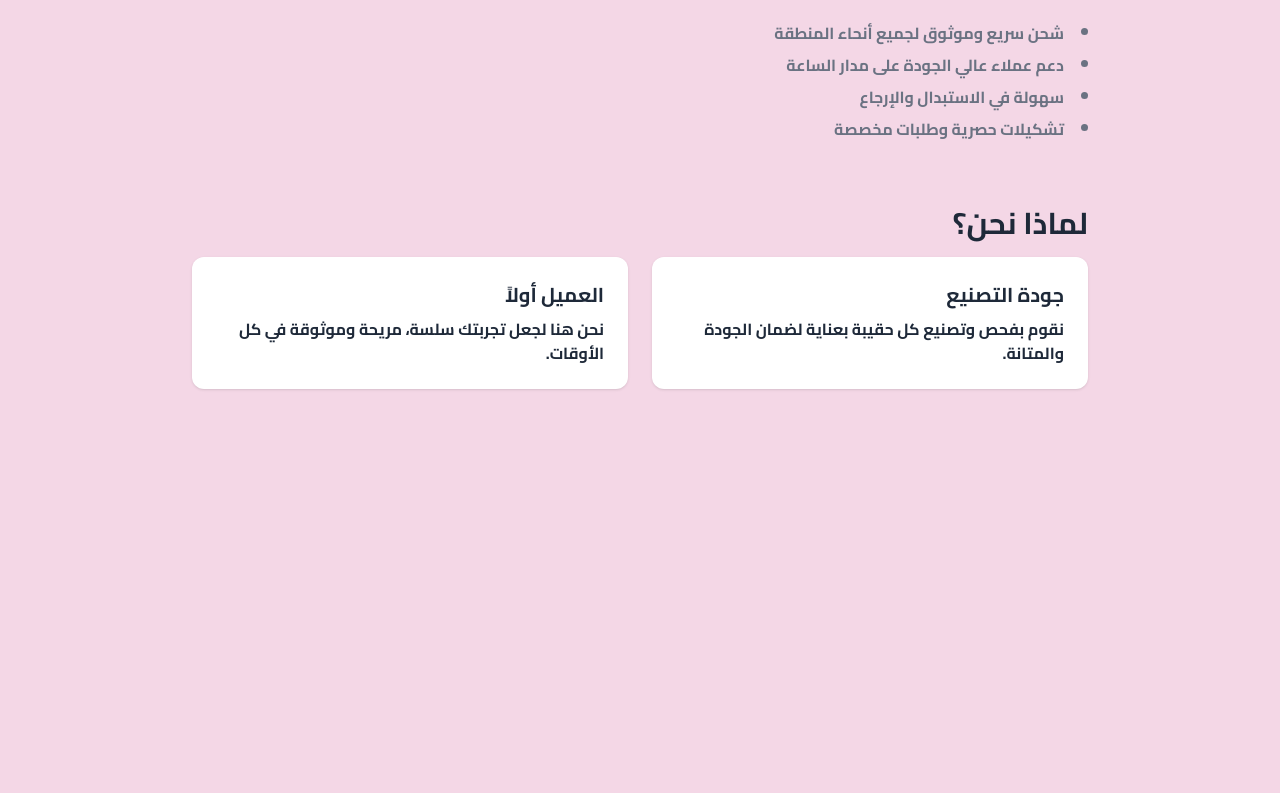
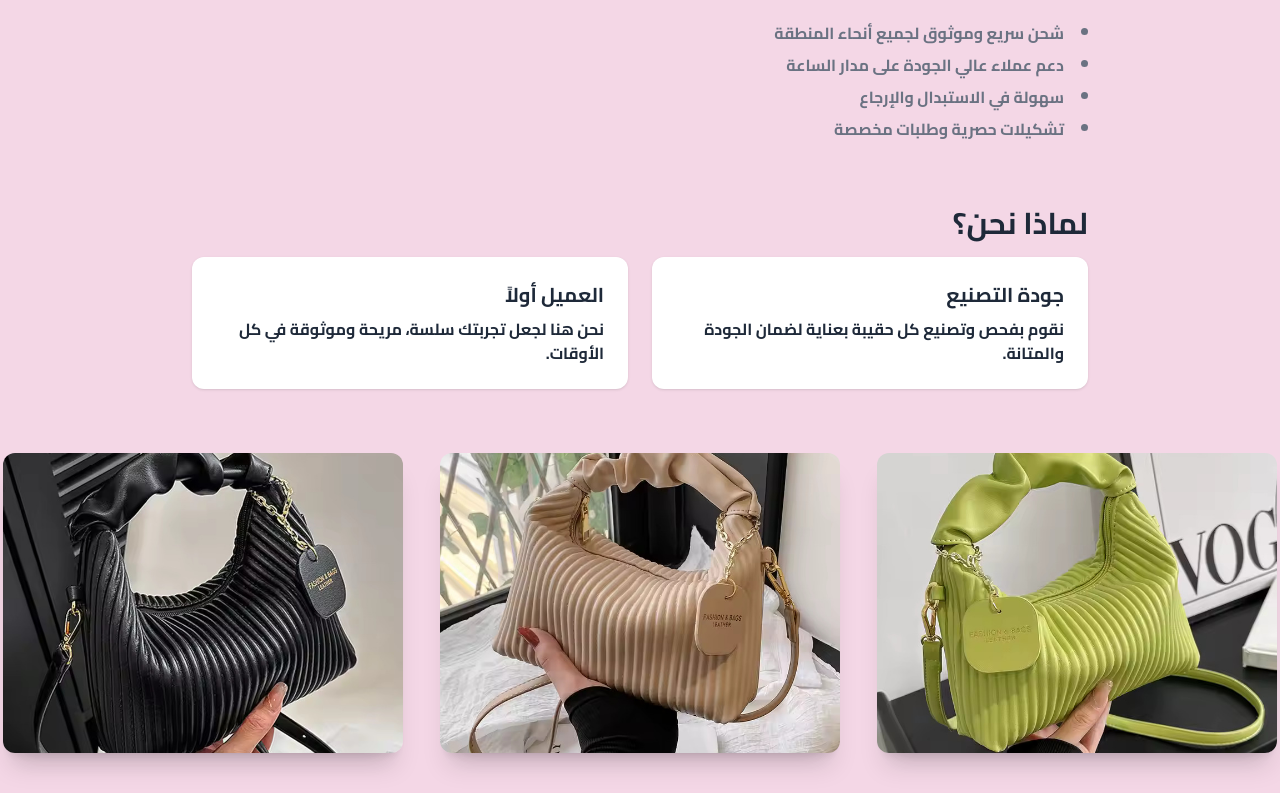
Before and after one commit to hurlx/finale, a Next.js app: page / in a window 1280 px wide. Shown: the part 3985-4778 px from the top of the page. Before the commit the page ends 4438 px from the top, so only its background shows below. Built offline with nearby package versions, Linux system fonts and the light colour scheme.

Commit message:
Update page.js

```diff
--- a/app/page.js
+++ b/app/page.js
@@ -1,5 +1,6 @@
 import GradualGallery from "@/components/GradualGallery";
 import Header from "@/components/Header";
+import ShowcaseStackSlider from "@/components/ImageSlider";
 import Info from "@/components/Info";
 import Item from "@/components/Item";
 import Test from "@/components/Test";
@@ -13,6 +14,11 @@ export default function Home() {
       <Item />
       <GradualGallery />
       <Test />
+      <div className="flex flex-col lg:flex-row gap-8 justify-center items-center">
+        <ShowcaseStackSlider images={['/images/4.jpg', '/images/3.jpg', '/images/H0ae4bbef278548c2bd6c0ad514d2b96d8.jpg_720x720q50.jpg']} />
+        <ShowcaseStackSlider images={['/images/3.jpg', '/images/H0ae4bbef278548c2bd6c0ad514d2b96d8.jpg_720x720q50.jpg', '/images/4.jpg']} />
+        <ShowcaseStackSlider images={['/images/H0ae4bbef278548c2bd6c0ad514d2b96d8.jpg_720x720q50.jpg', '/images/4.jpg', '/images/3.jpg']} />
+      </div>
     </div>
   );
 }
```
